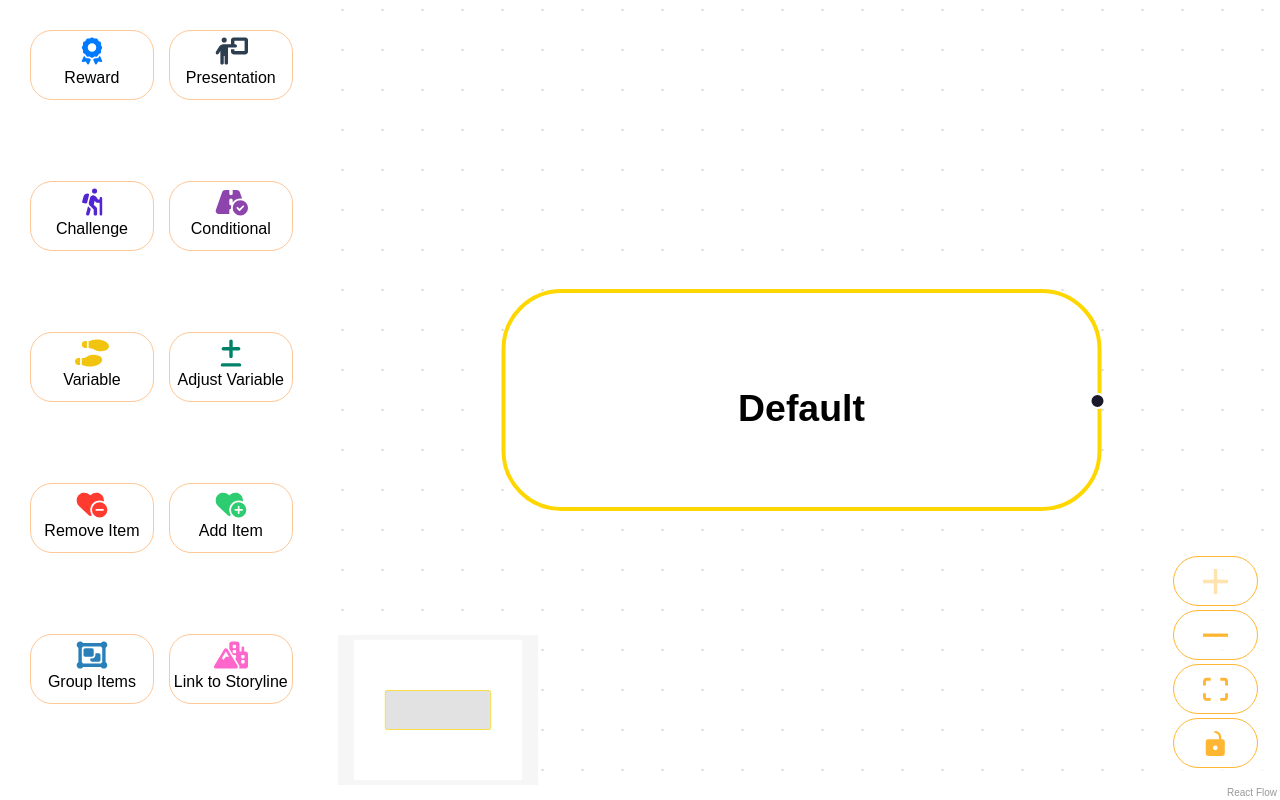
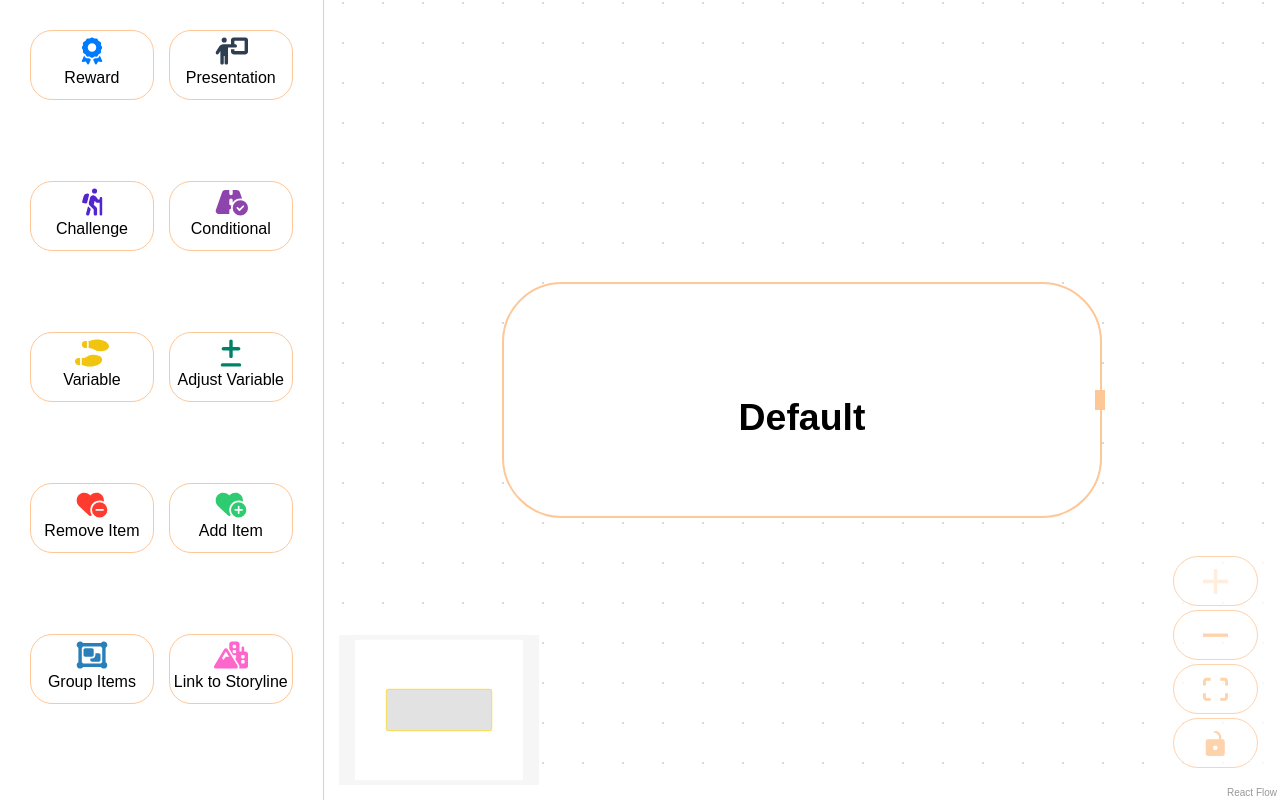
Before and after one commit to Jake-Egbert/react-flow-concept, a React (Vite) app: page /flow in a window 1280 px wide. Built offline with nearby package versions, Linux system fonts and the light colour scheme.

Commit message:
adds edge styles and node styles

```diff
--- a/src/components/Flow.jsx
+++ b/src/components/Flow.jsx
@@ -5,7 +5,6 @@ import {
   Controls,
   useReactFlow,
   Background,
-  BackgroundVariant,
   Position,
   useEdgesState,
   MiniMap,
@@ -38,7 +37,7 @@ const nodeTypes = {
 };
 
 const nodeTypeStyles = {
-  adjustQuantity: { border: "2px solid green", color: "#008000" },
+  adjustVariable: { border: "2px solid green", color: "#008000" },
   presentation: { border: "2px solid purple", color: "#800080" },
   conditional: { border: "2px solid orange", color: "#FFA500" },
   setVariable: { border: "3px solid teal", color: "#008080" },
@@ -127,7 +126,13 @@ const Flow = () => {
   }, []);
 
   const onConnect = useCallback(
-    (params) => setEdges((eds) => addEdge(params, eds)),
+    (params) =>
+      setEdges((eds) =>
+        addEdge(
+          { ...params, style: { stroke: "#fec797", strokeWidth: 1 } },
+          eds
+        )
+      ),
     []
   );
 
@@ -235,6 +240,7 @@ const Flow = () => {
           target: newNodeId,
           sourceHandle: `${parentId}-right`,
           targetHandle: `${newNodeId}-left`,
+          className: "custom-edge",
         };
 
         setEdges((eds) => addEdge(newEdge, eds));
@@ -303,21 +309,12 @@ const Flow = () => {
       <Sidebar handleClick={handleClick} />
       <div className="reactflow-wrapper" ref={reactFlowWrapper}>
         <ReactFlow
-          nodes={nodes.map((node) => {
-            let nodeStyle = nodeTypeStyles[node.type] || nodeTypeStyles.default;
-
-            if (node.id === selectedNodeId) {
-              nodeStyle = { ...nodeStyle, border: "2px solid blue" };
-            }
-
-            return {
-              ...node,
-              style: {
-                ...node.style,
-                border: nodeStyle.border,
-              },
-            };
-          })}
+          nodes={nodes.map((node) => ({
+            ...node,
+            style: {
+              border: node.id === selectedNodeId ? "1px solid blue" : "",
+            },
+          }))}
           edges={edges}
           onNodesChange={onNodesChange}
           onEdgesChange={onEdgesChange}
@@ -338,7 +335,7 @@ const Flow = () => {
             zoomable
             pannable
           />
-          <Background color="#ccc" variant={BackgroundVariant.Dots} />
+          <Background color="#ccc" />
           <Controls position="bottom-right" />
         </ReactFlow>
       </div>
--- a/src/components/customNodes/BaseNode.jsx
+++ b/src/components/customNodes/BaseNode.jsx
@@ -232,9 +232,9 @@ const BaseNode = ({ id, children, type, oneHandle, noHandle }) => {
             currentType={currentNodeType.current}
             availableTypes={[
               "presentation",
-              "adjustQuantity",
+              "adjustVariable",
               "conditional",
-              "setVariable",
+              "variable",
               "challenge",
               "group",
             ]}
--- a/src/components/flowHelpers/NodeTypeSelector.jsx
+++ b/src/components/flowHelpers/NodeTypeSelector.jsx
@@ -1,8 +1,6 @@
-import { useState } from "react";
 import { useFlow } from "../../FlowContext";
 
 const NodeTypeSelector = ({ nodeId, currentType, availableTypes }) => {
-  const [isSelecting, setIsSelecting] = useState(false);
   const { setNodes } = useFlow();
 
   const filteredTypes =
@@ -22,23 +20,12 @@ const NodeTypeSelector = ({ nodeId, currentType, availableTypes }) => {
           : node
       )
     );
-    setIsSelecting(false);
   };
 
   return (
-    <div className="node-type-selector">
-      <div
-        className="node-type-display"
-        onClick={() => setIsSelecting(!isSelecting)}
-      >
-        {currentType.charAt(0).toUpperCase() + currentType.slice(1)}
-      </div>
-      {isSelecting && (
     <select
       value={currentType}
       onChange={(e) => handleTypeChange(e.target.value)}
-          onBlur={() => setIsSelecting(false)}
-          autoFocus
       className="node-type-dropdown"
     >
       {filteredTypes.map((type) => (
@@ -47,8 +34,6 @@ const NodeTypeSelector = ({ nodeId, currentType, availableTypes }) => {
         </option>
       ))}
     </select>
-      )}
-    </div>
   );
 };
 
--- a/src/styles/App.scss
+++ b/src/styles/App.scss
@@ -1,3 +1,5 @@
+@use "./common/variables.scss" as *;
+
 #root {
   margin: 0 auto;
   text-align: center;
@@ -14,3 +16,11 @@ body {
   width: 100vw;
   height: 100vh;
 }
+
+input {
+  border: 1px solid $peach;
+  border-radius: 10px;
+  &:focus {
+    outline: none;
+  }
+}
--- a/src/styles/common/variables.scss
+++ b/src/styles/common/variables.scss
@@ -10,3 +10,5 @@ $node-colors: (
   "group": #2980b9,
   "storyline": #ff66cc,
 );
+
+$peach: #fec797;
--- /dev/null
+++ b/src/styles/components/node-type.scss
@@ -0,0 +1,22 @@
+.node-type-dropdown {
+  color: white;
+  border: none;
+  background: none;
+  padding: 0;
+  margin: 0;
+  font-size: 1rem;
+  cursor: pointer;
+  appearance: none;
+
+  &:hover {
+    text-decoration: underline;
+  }
+
+  &:focus {
+    outline: none;
+  }
+}
+
+.chevron-icon {
+  pointer-events: none;
+}
--- a/src/styles/components/react-flow.scss
+++ b/src/styles/components/react-flow.scss
@@ -1,3 +1,5 @@
+@use "../common/variables.scss" as *;
+
 .dndflow {
   flex-direction: column;
   display: flex;
@@ -9,7 +11,7 @@
   border-radius: 30px;
   padding: 0 0 20px 0;
   width: 300px;
-  border: 1px solid #fec797;
+  border: 1px solid $peach;
   background-color: white;
   min-height: 100px;
 }
@@ -30,8 +32,8 @@
 
 .react-flow__controls-button {
   background-color: white;
-  color: orange;
-  border: orange 1px solid;
+  color: $peach;
+  border: $peach 1px solid;
   border-radius: 30px;
   margin: 2px;
   width: 85px;
@@ -46,11 +48,15 @@
 }
 
 .react-flow__controls-button:last-child {
-  border-bottom: 1px solid orange;
+  border-bottom: 1px solid $peach;
 }
 
-.react-flow__controls-button:hover {
-  /* background-color: #666; */
+.react-flow__handle {
+  background-color: $peach;
+  width: 5px;
+  height: 10px;
+  border-radius: 0;
+  border: none;
 }
 
 @media screen and (min-width: 768px) {
--- a/src/styles/components/sidebar.scss
+++ b/src/styles/components/sidebar.scss
@@ -5,9 +5,10 @@
   grid-template-columns: 1fr 1fr;
   padding: 30px;
   gap: 15px;
+  border-right: 1px solid $peach;
 
   .node-wrapper {
-    border: 1px solid #fec797;
+    border: 1px solid $peach;
     height: 60px;
     padding: 4px;
     border-radius: 22px;
--- a/src/styles/custom-nodes/base-node.scss
+++ b/src/styles/custom-nodes/base-node.scss
@@ -3,9 +3,10 @@
 .custom-node-wrapper {
   .node-header {
     display: flex;
-    padding: 5px 0 5px 15px;
+    padding: 10px 15px;
     gap: 10px;
     color: white;
+    margin-bottom: 10px;
   }
 
   @each $type, $color in $node-colors {
--- a/src/styles/main.scss
+++ b/src/styles/main.scss
@@ -3,6 +3,7 @@
 
 @use "./components/react-flow.scss";
 @use "./components/sidebar.scss";
+@use "./components/node-type.scss";
 
 @use "./custom-nodes/group-node.scss";
 @use "./custom-nodes/set-variable.scss";
```
Lines whose indentation alone changed are shown as unchanged.
